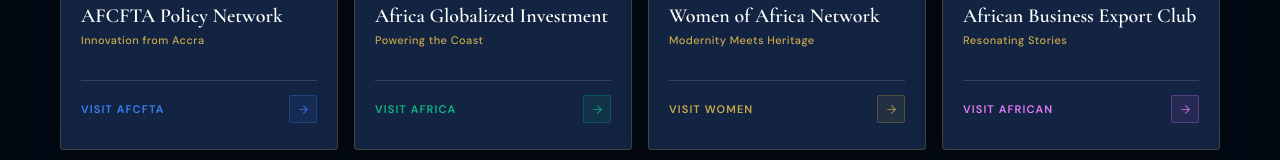
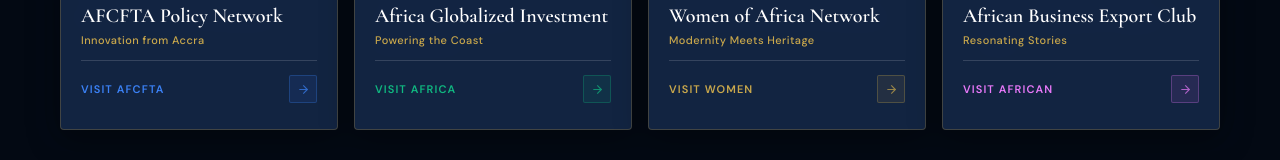
Before and after one commit to nyaabaaugustine-hue/muilti_company-main, a Next.js app: page / in a window 1280 px wide. Shown: the part 484-644 px from the top of the page. Built offline with nearby package versions, Linux system fonts and the light colour scheme.

Commit message:
errorfix

```diff
--- /dev/null
+++ b/src/app/adabraka-media/page.tsx
@@ -0,0 +1,50 @@
+"use client";
+import { useEffect } from "react";
+import { Loader2 } from "lucide-react";
+
+export default function AdabrakaMediaPage() {
+  useEffect(() => {
+    window.location.replace("https://www.abec500.com");
+  }, []);
+
+  return (
+    <main
+      style={{
+        minHeight: "100vh",
+        background: "#0A1628",
+        display: "flex",
+        flexDirection: "column",
+        alignItems: "center",
+        justifyContent: "center",
+        gap: 24,
+      }}
+    >
+      <Loader2
+        className="animate-spin"
+        size={48}
+        style={{ color: "#E879F9" }}
+      />
+      <p
+        style={{
+          fontFamily: "'Cormorant Garamond', serif",
+          fontSize: 22,
+          color: "#fff",
+          letterSpacing: "0.04em",
+        }}
+      >
+        Redirecting to{" "}
+        <em style={{ color: "#E879F9" }}>African Business Export Club</em>
+      </p>
+      <p
+        style={{
+          fontSize: 10,
+          color: "rgba(255,255,255,0.4)",
+          textTransform: "uppercase",
+          letterSpacing: "0.2em",
+        }}
+      >
+        www.abec500.com
+      </p>
+    </main>
+  );
+}
--- a/src/components/sections/CTASection.tsx
+++ b/src/components/sections/CTASection.tsx
@@ -68,18 +68,6 @@
                   the Future?
                 </em>
               </h2>
-              <p
-                style={{
-                  fontSize: 15,
-                  color: "rgba(255,255,255,0.74)",
-                  lineHeight: 1.85,
-                  fontWeight: 300,
-                }}
-              >
-                Whether you're seeking a technology partner, sustainable energy
-                solutions, premium real estate, or powerful brand growth —
-                UnifiedNexus Group is ready to deliver.
-              </p>
             </div>
 
             <div className="flex flex-col gap-4 flex-shrink-0">
--- a/src/components/sections/CompanyGrid.tsx
+++ b/src/components/sections/CompanyGrid.tsx
@@ -16,7 +16,7 @@
     accentColor: "#3B82F6",
     image:
       "https://res.cloudinary.com/dwsl2ktt2/image/upload/v1778099874/apn_square-logo_a4nl1q.png",
-    href: "/osu-tech",
+    href: "https://www.afcftapolicy.net",
   },
   {
     id: "volta-energy",
@@ -29,7 +29,7 @@
     accentColor: "#10B981",
     image:
       "https://res.cloudinary.com/dwsl2ktt2/image/upload/v1778099500/1b_dpkhdt.png",
-    href: "/volta-energy",
+    href: "https://www.africaglobalizedinvestment.org",
   },
   {
     id: "kumasi-smart",
@@ -42,7 +42,7 @@
     accentColor: "#C9A84C",
     image:
       "https://res.cloudinary.com/dwsl2ktt2/image/upload/v1778099379/1a_zcxsx2.png",
-    href: "/kumasi-smart",
+    href: "https://www.womenofafricanetwork.org",
   },
   {
     id: "adabraka-media",
@@ -50,13 +50,11 @@
     name: "African Business Export Club",
     tagline: "Resonating Stories",
     sector: "Strategic Marketing",
-    description:
-      "",
     icon: BarChart3,
     accentColor: "#E879F9",
     image:
       "https://res.cloudinary.com/dwsl2ktt2/image/upload/v1778098678/apn_square_tybqra.png",
-    href: "/adabraka-media",
+    href: "https://www.abec500.com",
   },
 ];
 
@@ -93,6 +91,7 @@
           src={company.image}
           alt={company.name}
           fill
+          sizes="(max-width: 640px) 100vw, (max-width: 1280px) 50vw, 25vw"
           className="object-cover transition-transform duration-700 group-hover:scale-108"
           style={{ transition: "transform 0.7s ease" }}
         />
@@ -149,19 +148,6 @@
             </p>
         </div>
 
-        {/* Description */}
-        <p
-          className="flex-1"
-          style={{
-            fontSize: 13,
-            color: "rgba(255,255,255,0.88)",
-            lineHeight: 1.75,
-            marginBottom: 24,
-          }}
-        >
-          {company.description}
-        </p>
-
         {/* CTA row */}
         <div
           className="flex items-center gap-2 transition-all duration-300 group-hover:gap-3"
@@ -187,8 +173,9 @@
   const handleRedirect = (name: string, url: string) => {
     setRedirecting({ name, url });
     setTimeout(() => {
-      window.location.href = url;
-    }, 1500);
+      window.open(url, "_blank", "noopener,noreferrer");
+      setRedirecting(null);
+    }, 1200);
   };
 
   return (
--- a/src/components/sections/CompanySelector.tsx
+++ b/src/components/sections/CompanySelector.tsx
@@ -9,9 +9,7 @@
     sector: "Technology & AI",
     name: "AFCFTA Policy Network",
     tagline: "Innovation from Accra",
-    description:
-      "",
-    href: "Www.Afcftapolicy.net",
+    href: "https://www.afcftapolicy.net",
     color: "#3B82F6",
     bg: "rgba(59,130,246,0.06)",
     emoji: "💻",
@@ -22,9 +20,7 @@
     sector: "Renewable Energy",
     name: "Africa Globalized Investment",
     tagline: "Powering the Coast",
-    description:
-      "",
-    href: "Www.africaglobalizedinvestment.org",
+    href: "https://www.africaglobalizedinvestment.org",
     color: "#10B981",
     bg: "rgba(16,185,129,0.06)",
     emoji: "⚡",
@@ -35,9 +31,7 @@
     sector: "Real Estate",
     name: "Women of Africa Network",
     tagline: "Modernity Meets Heritage",
-    description:
-      "",
-    href: "Www.womenofafricanetwork.org",
+    href: "https://www.womenofafricanetwork.org",
     color: "#C9A84C",
     bg: "rgba(201,168,76,0.06)",
     emoji: "🏛",
@@ -48,9 +42,7 @@
     sector: "Strategic Marketing",
     name: "African Business Export Club",
     tagline: "Resonating Stories",
-    description:
-      "",
-    href: "Www.abec500.com",
+    href: "https://www.abec500.com",
     color: "#E879F9",
     bg: "rgba(232,121,249,0.06)",
     emoji: "📡",
@@ -68,8 +60,10 @@
   const handleRedirect = (name: string, url: string) => {
     setRedirecting({ name, url });
     setTimeout(() => {
-      window.location.href = url;
-    }, 1500);
+      window.open(url, "_blank", "noopener,noreferrer");
+      setRedirecting(null);
+      dismiss();
+    }, 1200);
   };
 
   useEffect(() => {
@@ -389,15 +383,6 @@
                     </div>
                   </div>
 
-                  {/* Description */}
-                  <p style={{
-                    fontSize: 12, color: "rgba(255,255,255,0.75)",
-                    lineHeight: 1.75, flex: 1, marginBottom: 20,
-                    fontWeight: 400,
-                  }}>
-                    {c.description}
-                  </p>
-
                   {/* CTA row */}
                   <div style={{
                     display: "flex", alignItems: "center", justifyContent: "space-between",
--- a/src/components/sections/Footer.tsx
+++ b/src/components/sections/Footer.tsx
@@ -65,19 +65,6 @@
                 Unified<span style={{ color: "#C9A84C" }}>Nexus</span>
               </span>
             </div>
-            <p
-              style={{
-                fontSize: 13,
-                color: "rgba(255,255,255,0.65)",
-                lineHeight: 1.85,
-                maxWidth: 300,
-                marginBottom: 24,
-                fontWeight: 300,
-              }}
-            >
-              A unified group of four world-class Ghanaian companies shaping
-              the future of technology, energy, real estate, and media.
-            </p>
             {/* Socials */}
             <div className="flex gap-3">
               {SOCIALS.map(({ Icon, href, label }) => (
--- a/src/components/sections/GroupOverview.tsx
+++ b/src/components/sections/GroupOverview.tsx
@@ -46,20 +46,6 @@
               Diverse Expertise
             </em>
           </h2>
-          <p
-            style={{
-              fontSize: 15,
-              color: "rgba(255,255,255,0.76)",
-              lineHeight: 1.85,
-              fontWeight: 300,
-              marginBottom: 36,
-            }}
-          >
-            UnifiedNexus operates at the intersection of industry-defining
-            innovation. By pooling our resources and specialised knowledge across
-            four distinct sectors, we create an ecosystem far greater than the
-            sum of its parts.
-          </p>
 
           {/* Strengths */}
           <div
--- a/src/components/sections/HeroSection.tsx
+++ b/src/components/sections/HeroSection.tsx
@@ -3,7 +3,7 @@
 import { ArrowDown, ArrowRight } from "lucide-react";
 
 const STATS = [
-  { n: "4", label: "Companies" },
+{ n: "4", label: "Companies" },
   { n: "12+", label: "Countries" },
   { n: "400+", label: "Experts" },
   { n: "10yr", label: "Track Record" },
@@ -90,25 +90,9 @@
         >
           One Group.{" "}
           <em style={{ color: "#C9A84C", fontStyle: "italic", fontWeight: 400 }}>
-            Four Worlds.
+          Four Worlds.
           </em>
         </h1>
-
-        {/* Sub */}
-        <p
-          className="animate-fade-up delay-200"
-          style={{
-            fontSize: 17,
-            color: "rgba(255,255,255,0.78)",
-            maxWidth: 480,
-            lineHeight: 1.85,
-            fontWeight: 300,
-            marginBottom: 48,
-          }}
-        >
-          Four specialised companies. One shared vision of excellence across
-          Ghana and beyond — in Technology, Energy, Real Estate, and Media.
-        </p>
 
         {/* CTAs */}
         <div
```
